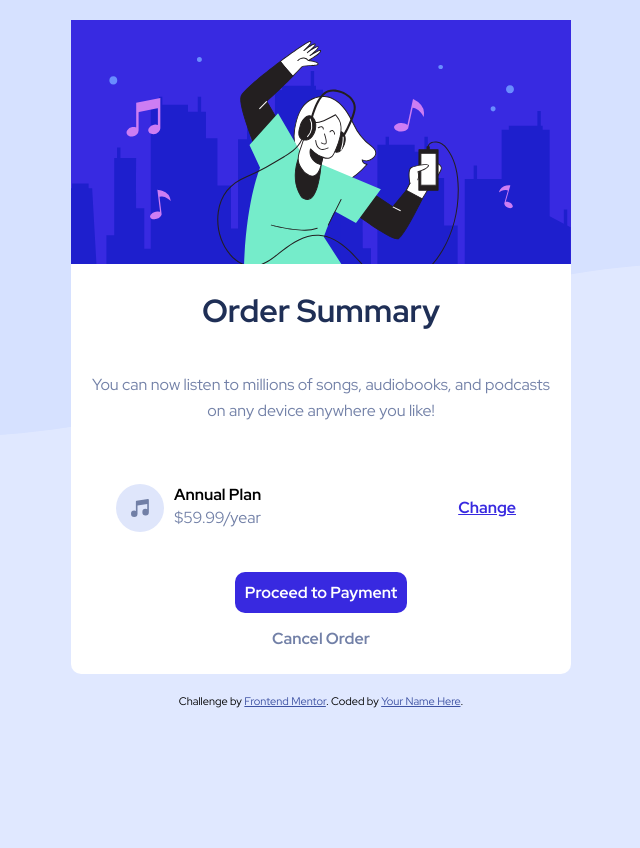
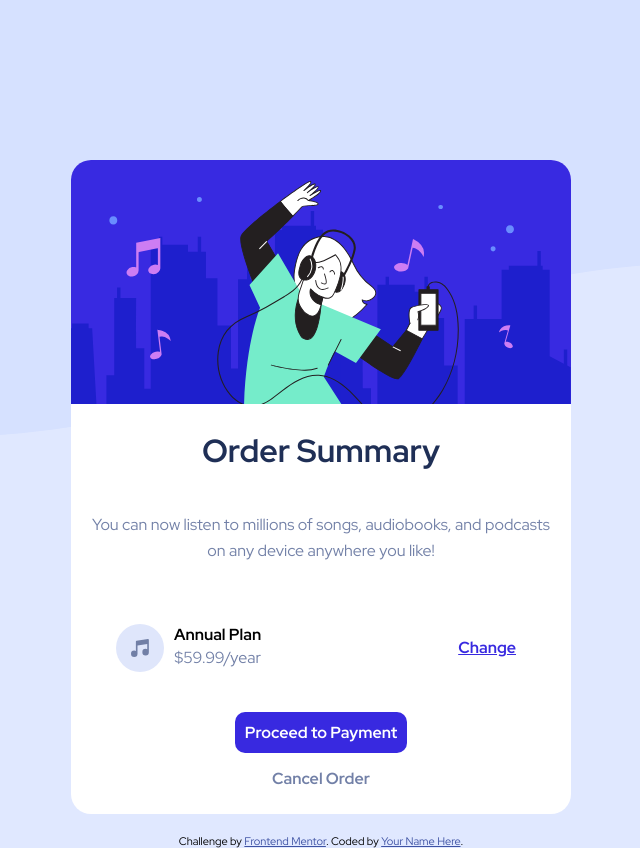
Before and after one commit to Akunamo/Order-summary-components, a plain HTML site: page index.html in a window 1280 px wide. Shown: the whole page, without its empty margins (319-959 px from the left). Before the commit the page ends 800 px from the top, so only its background shows below. Drawn offline with Linux system fonts and the light colour scheme.

Commit message:
Update style.css

```diff
--- a/style.css
+++ b/style.css
@@ -109,7 +109,7 @@ button {
     background-color: #fff;
     margin: 20px;
     padding-bottom: 20px;
-    border-radius: 10px;
+    border-radius: 20px;
 }
 
 
@@ -120,6 +120,7 @@ button {
 
 img.hero {
     width: 100%;
+    border-radius:20px 20px 0 0;
 }
 
 
@@ -181,6 +182,7 @@ h1 {
         z-index: -1;
     }
     .container {
+        margin-top: 10rem;
         width: 500px;
     }
 }
```
